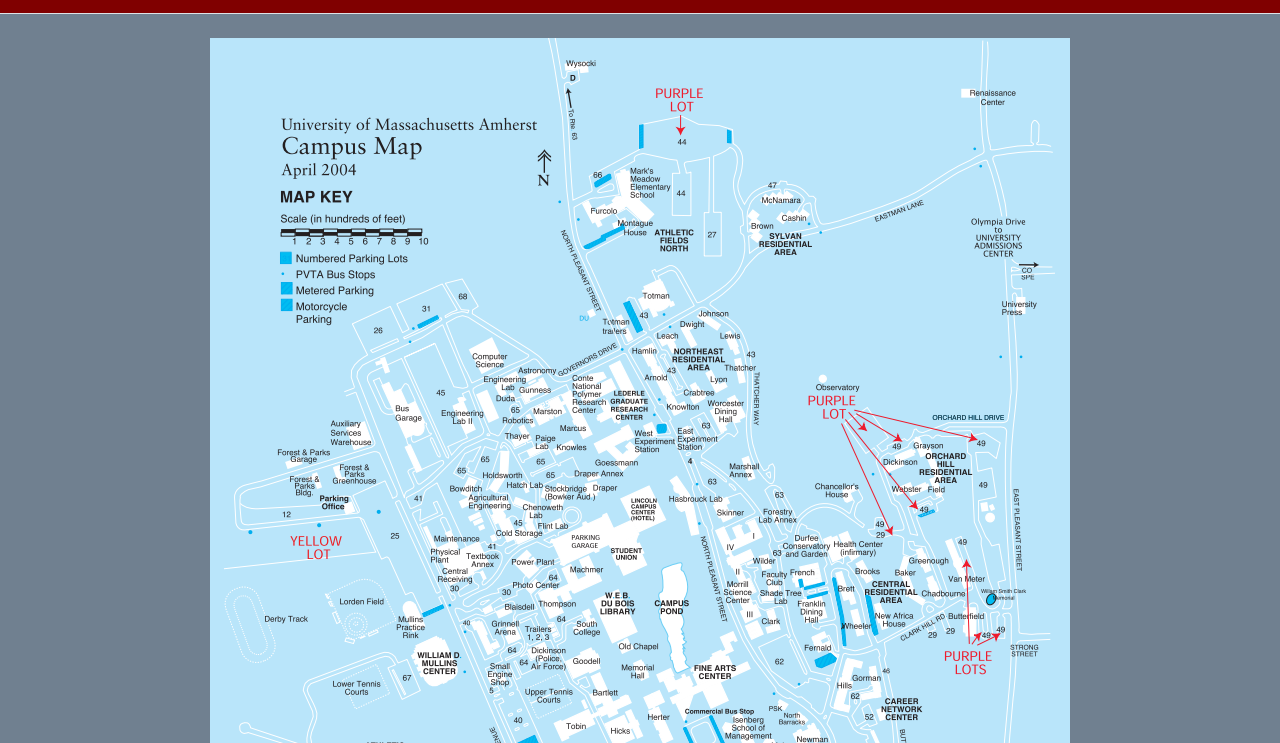
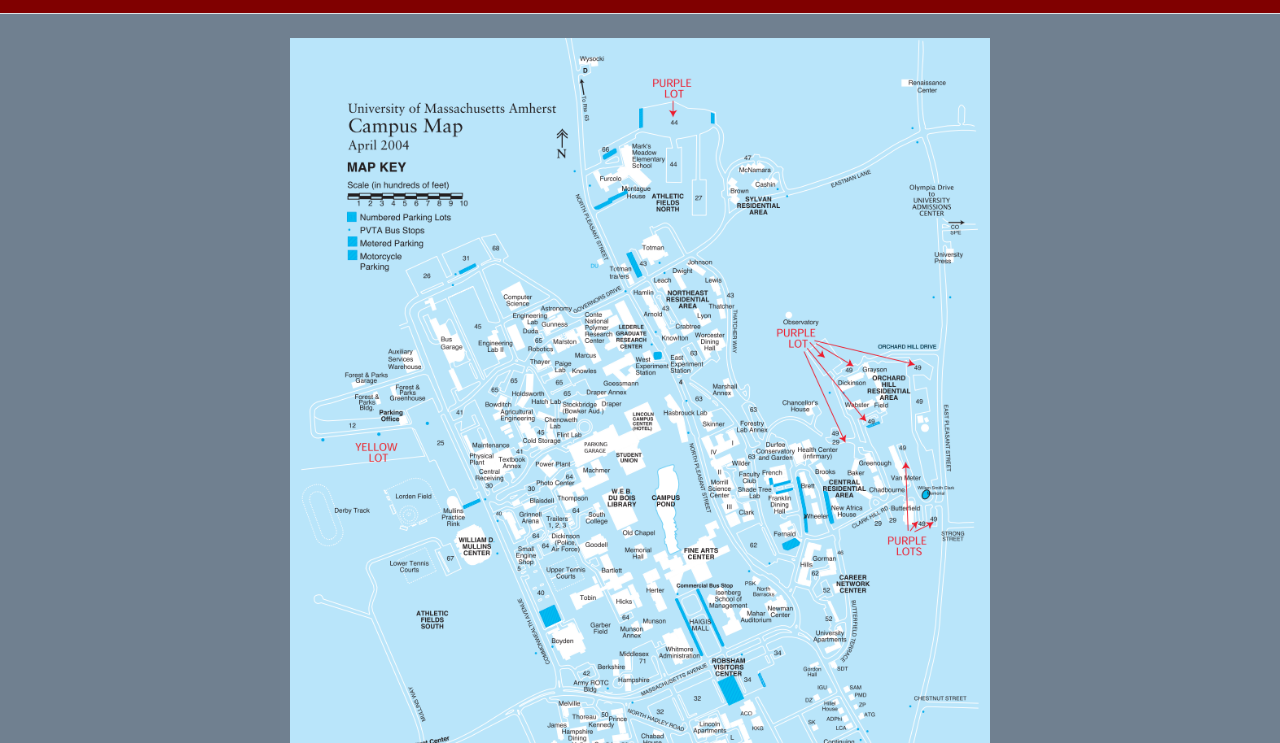
Before and after one commit to cdbrown0702/cs326-final-team-rho, a plain HTML site: page map.html in a window 1280 px wide. Shown: the part 57-800 px from the top of the page. Drawn offline with nearby package versions, Linux system fonts and the light colour scheme.

Commit message:
final commit on map

```diff
--- a/main.css
+++ b/main.css
@@ -2,6 +2,8 @@
     margin-left: auto;
     margin-right: auto;
     display: block;
+    height: auto;
+    width: 700px;
 }
 .header-text {
     font-family: 'Trebuchet MS', 'Lucida Sans Unicode', 'Lucida Grande', 'Lucida Sans', Arial, sans-serif;
```
